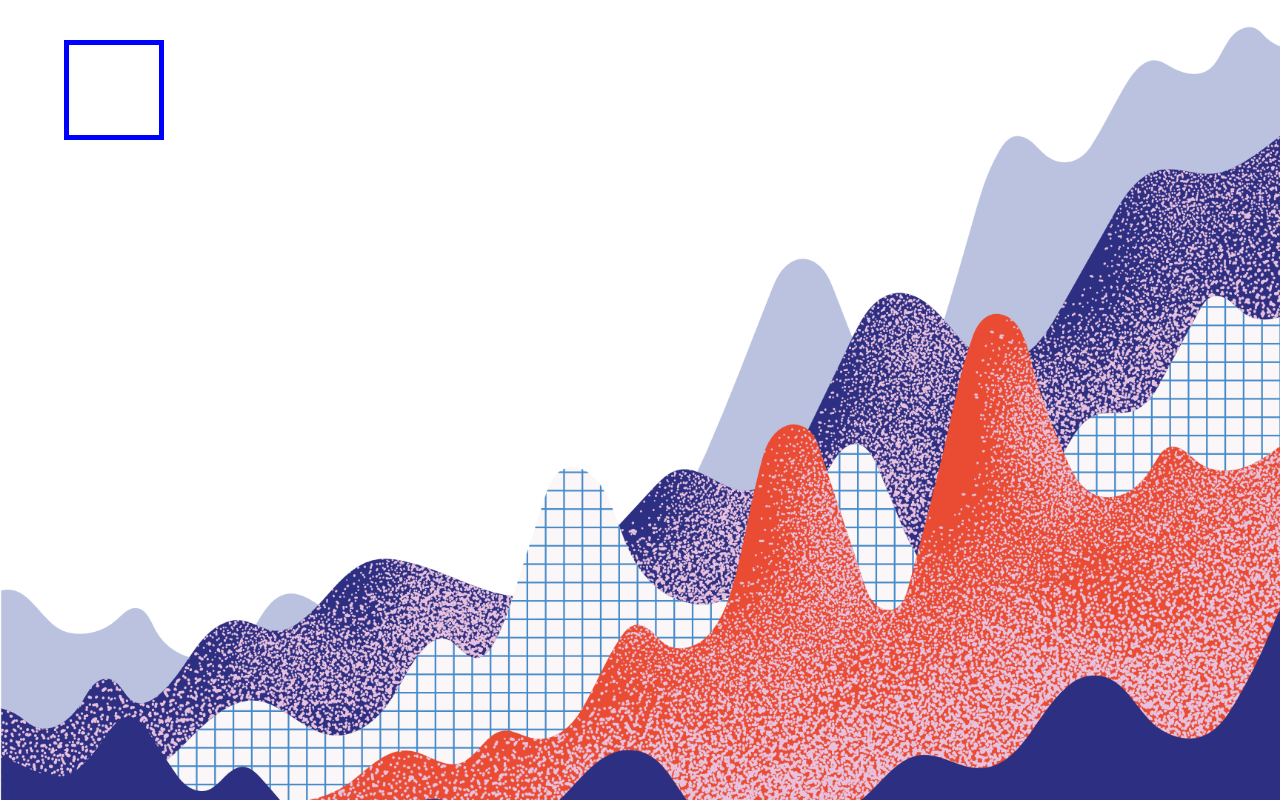
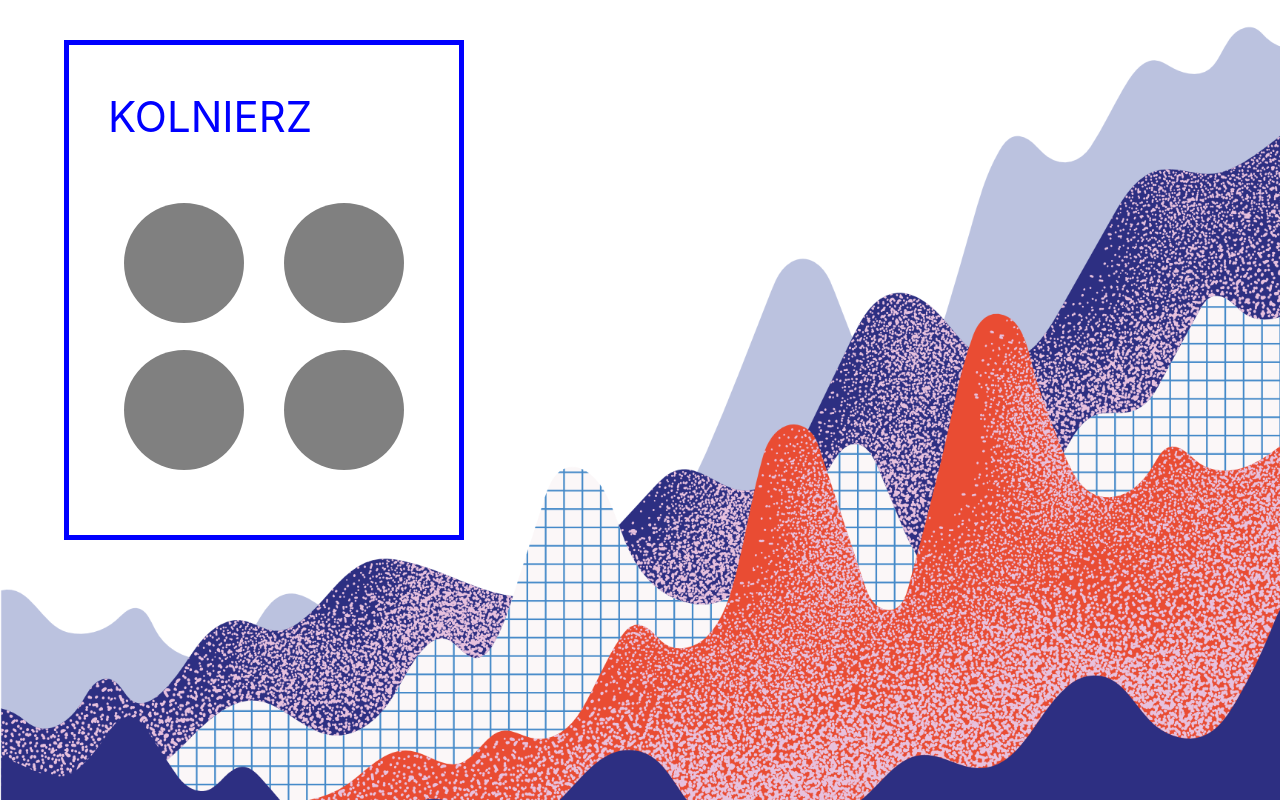
Before and after one commit to MateuszMamczarz/BombyxMaster, a React (Create React App) app: page / in a window 1280 px wide. Built offline with nearby package versions, Linux system fonts and the light colour scheme.

Commit message:
Add picker style and buttons

```diff
--- a/src/App.css
+++ b/src/App.css
@@ -7,11 +7,42 @@
   background-size: cover;
 }
 
+.title {
+  color: blue;
+  padding: 10%;
+  display: inline-block;
+  font-size: 3em;
+}
+
 .picker-container {
   border: 5px solid blue;
-  width: 100px;
-  height: 100px;
+  width: 400px;
+  height: 500px;
   position: relative;
   top: 5%;
   left: 5%;
+  color: black;
 }
+
+.picker-container .ant-row {
+  width: 100%;
+  align-content: center;
+  text-align: center;
+  height: 30%
+}
+
+.circle {
+  border-radius: 50%;
+  width: 120px;
+  height: 120px;
+  background-color: gray;
+  margin: auto;
+}
+
+.left {
+  margin-right: 20px;
+}
+
+.right {
+  margin-left: 20px;
+}
--- a/src/App.jsx
+++ b/src/App.jsx
@@ -5,7 +5,9 @@ import Picker from './components/picker'
 function App() {
   return (
     <section className="main-section">
-      <Picker></Picker>
+      <Picker options={['test1', 'test2', 'test3', 'test4']} title="KOLNIERZ">
+
+      </Picker>
 
     </section>
   );
--- a/src/components/picker.jsx
+++ b/src/components/picker.jsx
@@ -1,9 +1,26 @@
 import React from 'react';
+import { Row, Col } from 'antd';
 
-const Picker = ({ options, onPick }) => {
+const Picker = ({ title, options }) => {
     return (
         <div className='picker-container'>
-            {/* {options.map(options)} */}
+            <label className='title'>{title}</label>
+            <Row>
+                <Col span={12}>
+                    <div className='circle left'></div>
+                </Col>
+                <Col span={12}>
+                    <div className='circle right'></div>
+                </Col>
+            </Row>
+            <Row>
+                <Col span={12}>
+                    <div className='circle left'></div>
+                </Col>
+                <Col span={12}>
+                    <div className='circle right'></div>
+                </Col>
+            </Row>
         </div>
     )
 }
```
